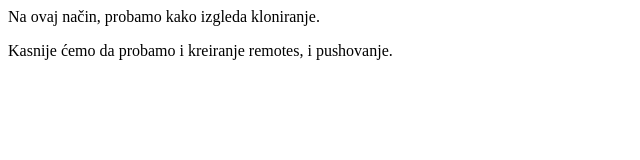
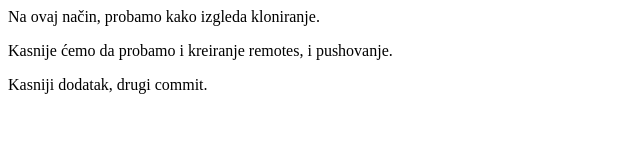
Before and after one commit to skolarajak/grupa2, a plain HTML site: page index.html in a window 1280 px wide. Shown: the whole page, without its empty margins (0-640 px from the left). Drawn offline with Linux system fonts and the light colour scheme.

Commit message:
Commit broj 2

```diff
--- a/index.html
+++ b/index.html
@@ -9,5 +9,8 @@
     <p>
       Kasnije ćemo da probamo i kreiranje remotes, i pushovanje.
     </p>
+    <p>
+      Kasniji dodatak, drugi commit.
+    </p>
   </body>
 </html>
```
